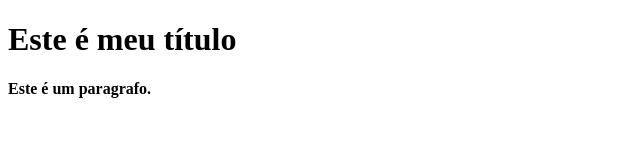
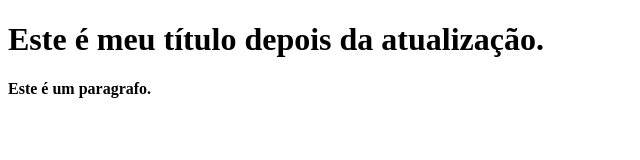
Before and after one commit to profmarciooliveira4/Formadores3J, a plain HTML site: page index.html in a window 1280 px wide. Shown: the whole page, without its empty margins (0-640 px from the left). Drawn offline with Linux system fonts and the light colour scheme.

Commit message:
Update index.html

```diff
--- a/index.html
+++ b/index.html
@@ -6,7 +6,7 @@
     <title>Formadores 2023</title>
 </head>
 <body>
-    <h1>Este é meu título</h1>
+    <h1>Este é meu título depois da atualização.</h1>
     <p><strong>Este é um paragrafo.</strong></p>
 </body>
 </html>
```
